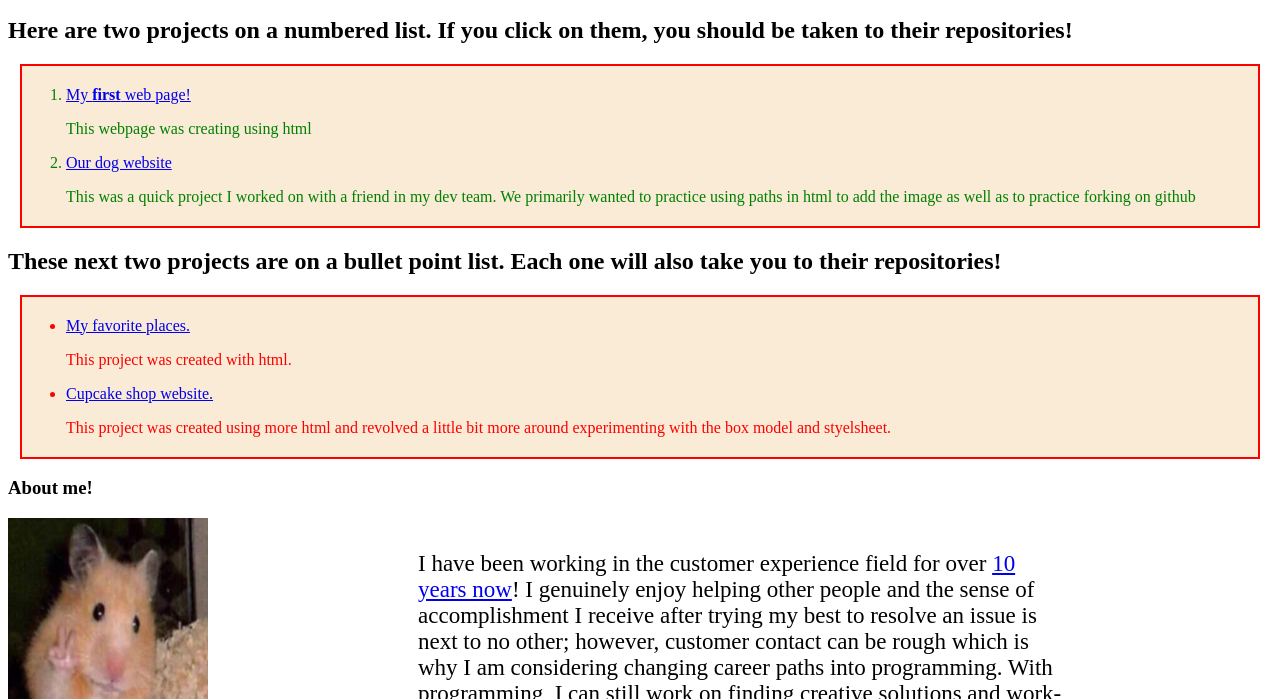
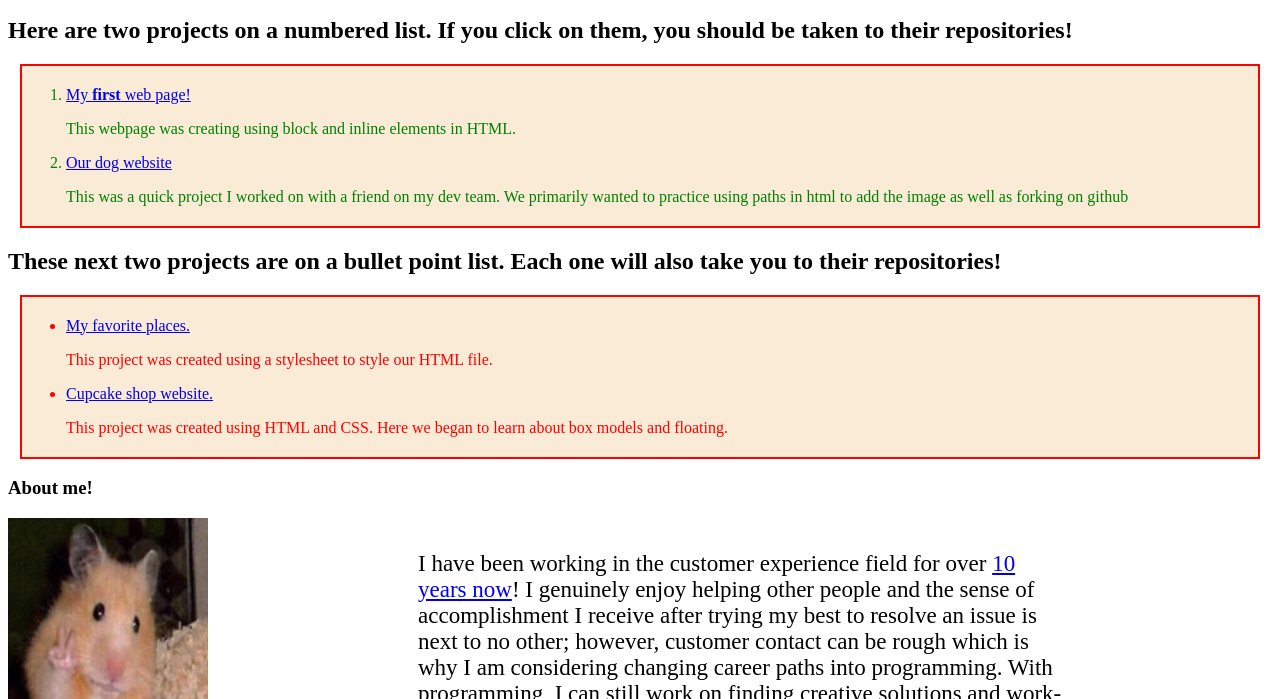
Before and after one commit to maclopez88-0/portfolio, a plain HTML site: page index.html in a window 1280 px wide. Shown: the part 101-800 px from the top of the page. Drawn offline with Linux system fonts and the light colour scheme.

Commit message:
corrections to mispellings, and a final commit before creating gh-pages branch

```diff
--- a/index.html
+++ b/index.html
@@ -13,9 +13,9 @@
  <div class="enjoyed">
   <ol>
      <li><a href="https://github.com/maclopez88-0/my-first-webpage/tree/main">My <strong>first</strong> web page!</a></li>
-     <p>This webpage was creating using html</p>
+     <p>This webpage was creating using block and inline elements in HTML.</p>
      <li><a href="https://github.com/maclopez88-0/dog-website">Our dog website</a></li>
-     <p>This was a quick project I worked on with a friend in my dev team. We primarily wanted to practice using paths in html to add the image as well as to practice forking on github</p>
+     <p>This was a quick project I worked on with a friend on my dev team. We primarily wanted to practice using paths in html to add the image as well as forking on github</p>
   </ol>
  </div>
 
@@ -25,9 +25,9 @@
    <!--I enjoyed creating these as well, just needed to think of a div class place holder!-->
   <ul>
     <li><a href="https://github.com/maclopez88-0/my-first-webpage/tree/main">My favorite places.</a></li>
-    <p>This project was created with html.</p>
+    <p>This project was created using a stylesheet to style our HTML file.</p>
     <li><a href="https://github.com/maclopez88-0/cupcake-shop">Cupcake shop website.</a></li>
-    <p>This project was created using more html and revolved a little bit more around experimenting with the box model and styelsheet.</p>
+    <p>This project was created using HTML and CSS. Here we began to learn about box models and floating.</p>
   </ul>
  </div>
 
```
